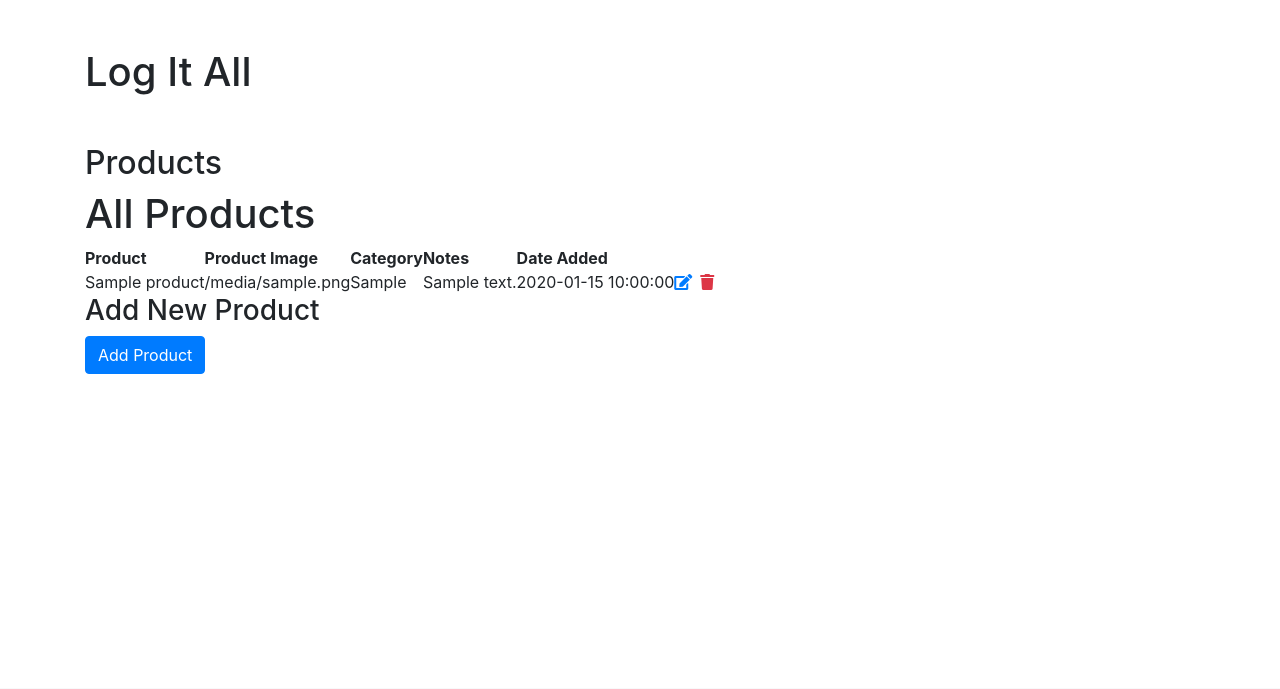
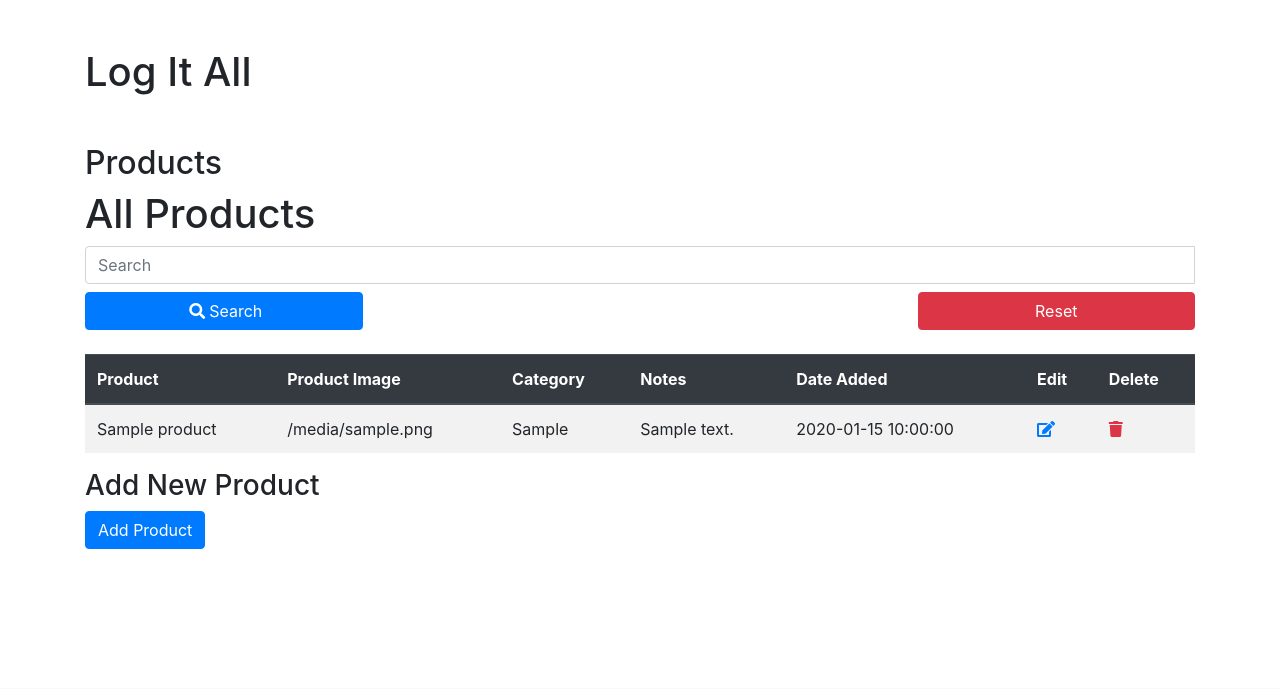
Before and after one commit to JusJae/ms3_logapp, a Flask app: page / in a window 1280 px wide. Shown: the part 56-745 px from the top of the page. Run offline with Flask 3, Linux system fonts and the light colour scheme; a database or web service that is not in the repository returns one stand-in record (values such as "Sample title"); some libraries are stand-ins or nearby versions.

Commit message:
feat(add): search to product_list.html

```diff
--- a/templates/product_list.html
+++ b/templates/product_list.html
@@ -1,13 +1,53 @@
 {%block content%}
 <h1>All Products</h1>
-<table>
-	<tr>
-		<th>Product</th>
-		<th>Product Image</th>
-		<th>Category</th>
-		<th>Notes</th>
-		<th>Date Added</th>
-	</tr>
+<div class="">
+	<form
+		action="{{ url_for('search') }}"
+		method="POST">
+		<div class="input-group mb-2 pl-0">
+			<input
+				class="form-control my-0 py-1"
+				type="text"
+				name="query"
+				id="query"
+				minlength="3"
+				maxlength="50"
+				class="validate"
+				placeholder="Search"
+				aria-label="Search"
+				required />
+			<label for="query"></label>
+		</div>
+		<div class="container">
+			<div
+				class="row row-cols-1 row-cols-sm-2 row-cols-md-4 justify-content-between">
+				<button
+					type="submit"
+					class="col btn btn-primary text-shadow">
+					<i class="fas fa-search left p-1"></i>Search
+				</button>
+				<a
+					href="{{ url_for('products') }}"
+					class="col btn btn-danger text-shadow"
+					>Reset</a
+				>
+			</div>
+		</div>
+	</form>
+</div>
+
+<table class="table table-striped mt-4">
+	<thead class="thead-dark">
+		<tr>
+			<th scope="col">Product</th>
+			<th scope="col">Product Image</th>
+			<th scope="col">Category</th>
+			<th scope="col">Notes</th>
+			<th scope="col">Date Added</th>
+			<th scope="col">Edit</th>
+			<th scope="col">Delete</th>
+		</tr>
+	</thead>
 	{% for product in products %}
 	<tr>
 		<td>{{ product.product_name }}</td>
```
